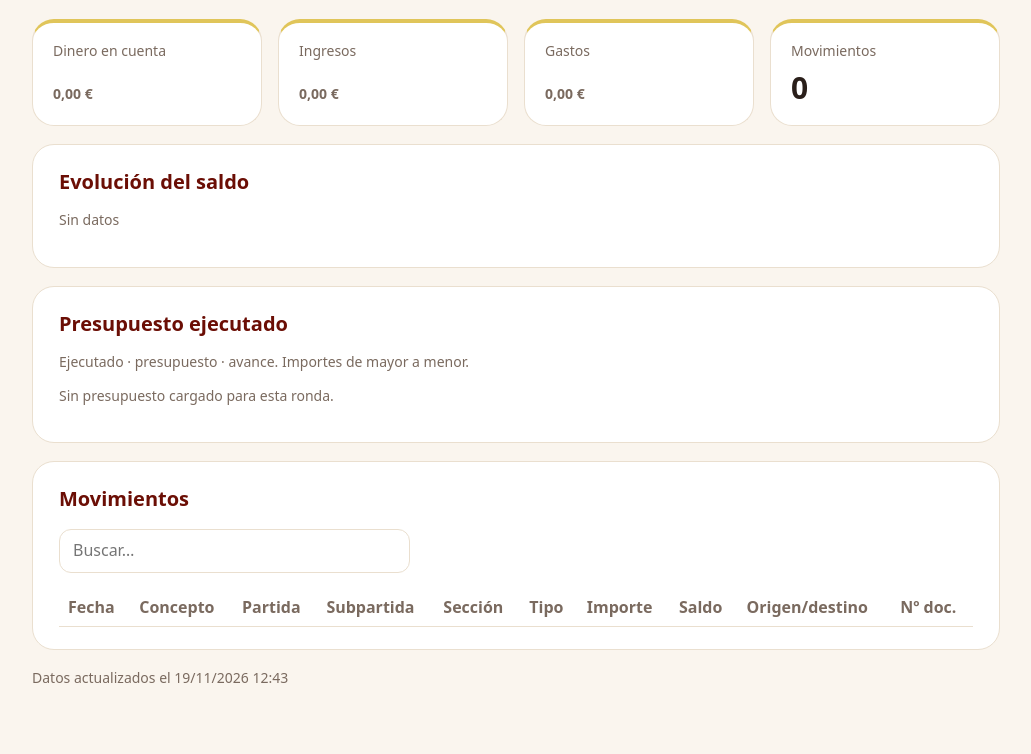
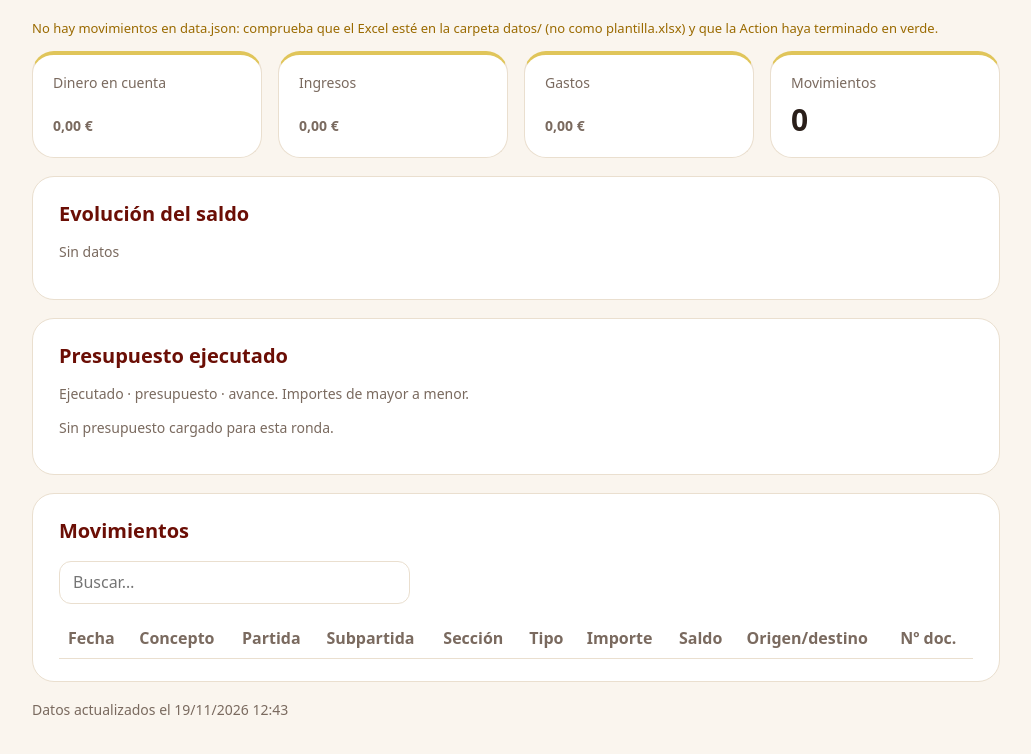
Before and after one commit to nborja26/gs-prometeo-tesoreria, a plain HTML site: page docs/index.html in a window 1280 px wide. Shown: the part 106-860 px from the top of the page, without its empty margins (124-1155 px from the left). Drawn offline with Linux system fonts and the light colour scheme.

Commit message:
Actualizar inicio

```diff
--- a/docs/index.html
+++ b/docs/index.html
@@ -31,6 +31,7 @@ th{color:var(--mu);font-weight:600}td.d{text-align:right}
 <div class="tit"><h1>Grupo Scout Prometeo</h1><small>TESORERÍA</small></div>
 <div class="ctl"><select id="ron" title="Ronda solar"></select><select id="sec" title="Sección"></select>
 <button id="ocu">Ocultar importes</button></div></header>
+<p class="warn" id="aviso"></p>
 <div class="kpis" id="kpis"></div>
 <section class="card"><h2>Evolución del saldo</h2><div id="graf"></div></section>
 <section class="card"><h2>Presupuesto ejecutado</h2><p class="mu">Ejecutado · presupuesto · avance. Importes de mayor a menor.</p><div id="pres"></div></section>
@@ -45,7 +46,7 @@ const esc=s=>String(s??"").replace(/[&<>]/g,c=>({"&":"&amp;","<":"&lt;",">":"&gt
 const fe=s=>s.split("-").reverse().join("/");
 let D;
 fetch("data.json").then(r=>r.json()).then(d=>{D=d;
- const rs=[...new Set(d.movimientos.map(m=>m.ronda))].sort().reverse();
+ const rs=[...new Set([...d.movimientos.map(m=>m.ronda),...d.presupuesto.map(r=>r.ronda)].filter(Boolean))].sort().reverse();
  $("ron").innerHTML=rs.map(r=>`<option>${esc(r)}</option>`).join("");
  const ss=["Manada","Tropa","Unidad","Clan","Kraal","Grupo"].filter(s=>d.movimientos.some(m=>m.seccion==s));
  $("sec").innerHTML=["<option value=''>Todas las secciones</option>",...ss.map(s=>`<option>${s}</option>`)].join("");
@@ -60,6 +61,7 @@ function grafico(a){
  const P=a.map((m,i)=>[X(t[i]),Y(m.saldo)]);
  return `<svg viewBox="0 0 ${W} ${H}" style="width:100%;height:auto"><g fill="#7a6a5f" font-size="15"><text class="m" x="${L-8}" y="${Y(y1)+5}" text-anchor="end">${f(y1)}</text><text class="m" x="${L-8}" y="${Y(y0)+5}" text-anchor="end">${f(y0)}</text><text x="${L}" y="${H-12}">${fe(a[0].fecha)}</text><text x="${W-R}" y="${H-12}" text-anchor="end">${fe(a[a.length-1].fecha)}</text></g><polyline fill="none" stroke="#6b0e05" stroke-width="3" stroke-linejoin="round" points="${P.map(p=>p.join(",")).join(" ")}"/>${P.map((p,i)=>`<circle cx="${p[0]}" cy="${p[1]}" r="4" fill="#6b0e05"><title>${fe(a[i].fecha)} · ${f(a[i].saldo)}</title></circle>`).join("")}</svg>`}
 function pinta(){
+ $("aviso").textContent=D.movimientos.length?"":"No hay movimientos en data.json: comprueba que el Excel esté en la carpeta datos/ (no como plantilla.xlsx) y que la Action haya terminado en verde.";
  const ron=$("ron").value,sec=$("sec").value,q=$("q").value.toLowerCase();
  const R=D.movimientos.filter(m=>m.ronda==ron),ms=R.filter(m=>!sec||m.seccion==sec);
  const P=D.presupuesto.filter(r=>!r.ronda||r.ronda==ron);
```
